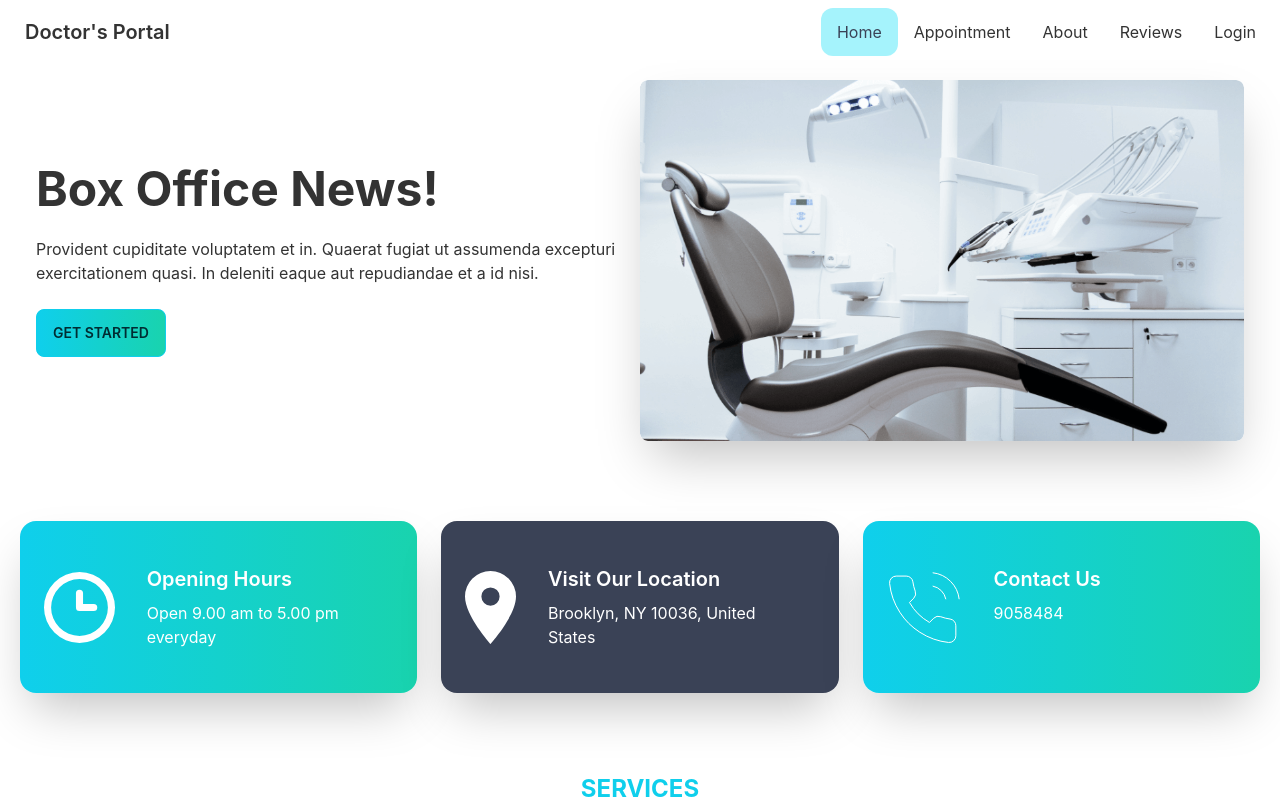
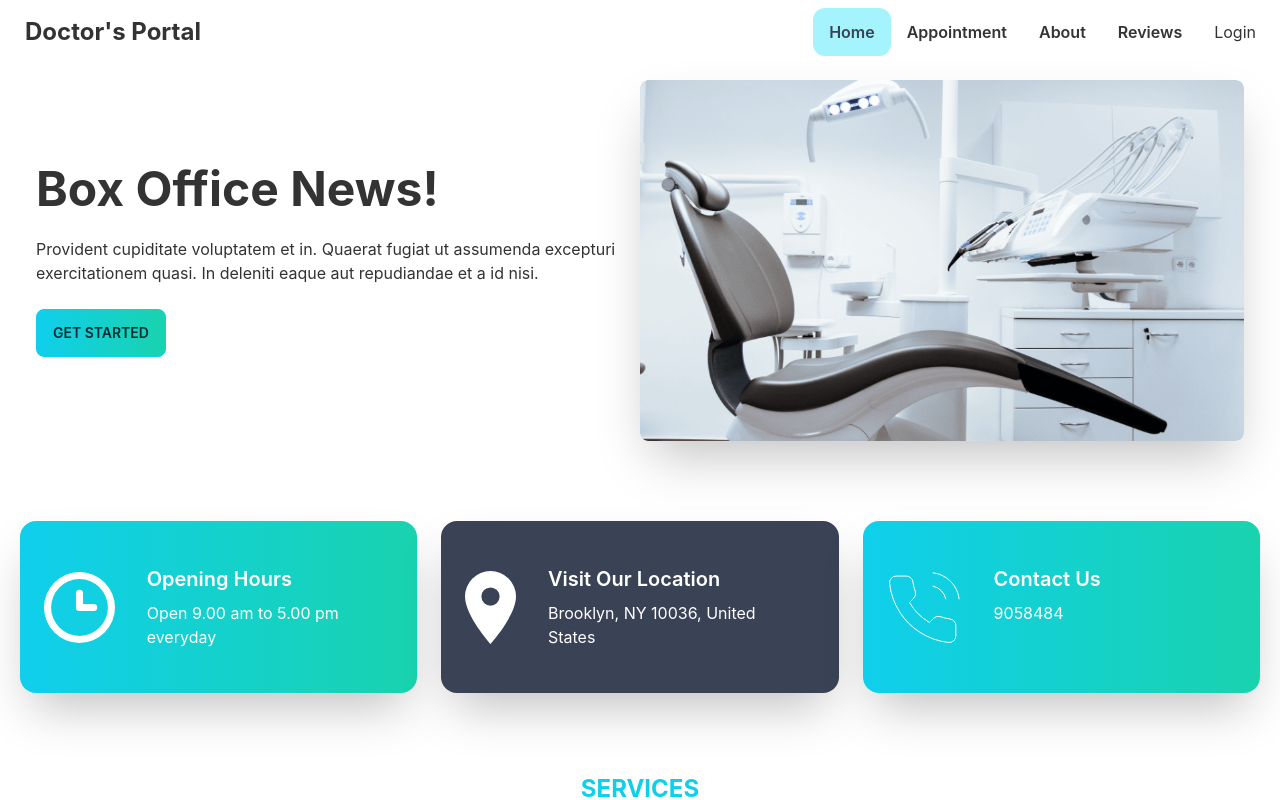
Before and after one commit to Fahmidur-arnob/I_Doctor, a React (Create React App) app: page / in a window 1280 px wide. Shown: the top 800 px of the page. Built offline with nearby package versions, Linux system fonts and the light colour scheme; no server answers.

Commit message:
made dashboard

```diff
--- /dev/null
+++ b/src/Pages/Dashboard/Dashboard/Dashboard.js
@@ -0,0 +1,11 @@
+import React from 'react';
+
+const Dashboard = () => {
+    return (
+        <div>
+            <h1>Coming Soon</h1>
+        </div>
+    );
+};
+
+export default Dashboard;
--- a/src/Pages/Shared/Navbar/Navbar.js
+++ b/src/Pages/Shared/Navbar/Navbar.js
@@ -4,24 +4,29 @@ import { AuthContext } from '../../../contexts/AuthProvider';
 
 const Navbar = () => {
     const { user, logOut } = useContext(AuthContext);
-    const handleLogOut = () =>{
+    const handleLogOut = () => {
         logOut()
-        .then(() =>{})
-        .catch(error =>console.log(error));
+            .then(() => { })
+            .catch(error => console.log(error));
     }
     const menuItems = <React.Fragment>
-        <li><Link className='bg-gradient-to-r from-cyan-200 to-cyan-200 text-accent rounded-xl' to='/'>Home</Link></li>
-        <li><Link className='rounded-xl' to='/appointment'>Appointment</Link></li>
-        <li><Link className='rounded-xl' to='/about'>About</Link></li>
-        <li><Link className='rounded-xl' to='/reviews'>Reviews</Link></li>
+        <li><Link className='bg-gradient-to-r from-cyan-200 to-cyan-200 text-accent rounded-xl font-semibold' to='/'>Home</Link></li>
+        <li><Link className='rounded-xl font-semibold' to='/appointment'>Appointment</Link></li>
+        <li><Link className='rounded-xl font-semibold' to='/about'>About</Link></li>
+        <li><Link className='rounded-xl font-semibold' to='/reviews'>Reviews</Link></li>
         {
             user?.uid
                 ?
-                <li>
-                    <button className='rounded-xl' onClick={handleLogOut}>
-                        Sign Out
-                    </button>
-                </li>
+                <>
+                    <li>
+                        <Link className='rounded-xl font-semibold' to='/dashboard'>Dashboard</Link>
+                    </li>
+                    <li>
+                        <button className='rounded-xl font-semibold' onClick={handleLogOut}>
+                            Sign Out
+                        </button>
+                    </li>
+                </>
                 :
                 <li>
                     <Link className='rounded-xl' to='/login'>
@@ -41,7 +46,7 @@ const Navbar = () => {
                         {menuItems}
                     </ul>
                 </div>
-                <Link to='/' className="btn btn-ghost normal-case text-xl">Doctor's Portal</Link>
+                <Link to='/' className="btn btn-ghost normal-case text-2xl font-bold">Doctor's Portal</Link>
             </div>
             <div className="navbar-center hidden lg:flex">
                 <ul className="menu menu-horizontal p-0">
```
